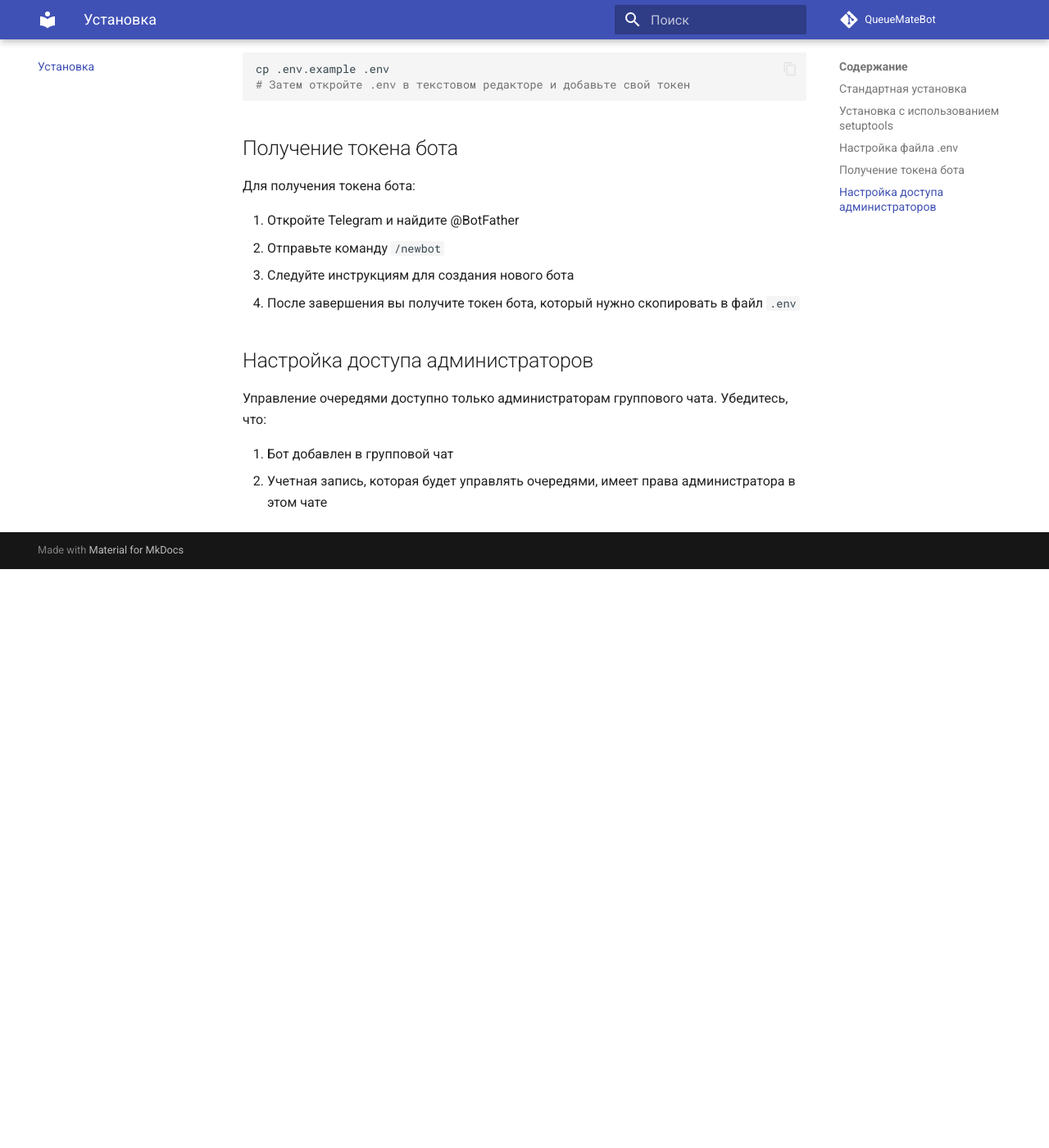
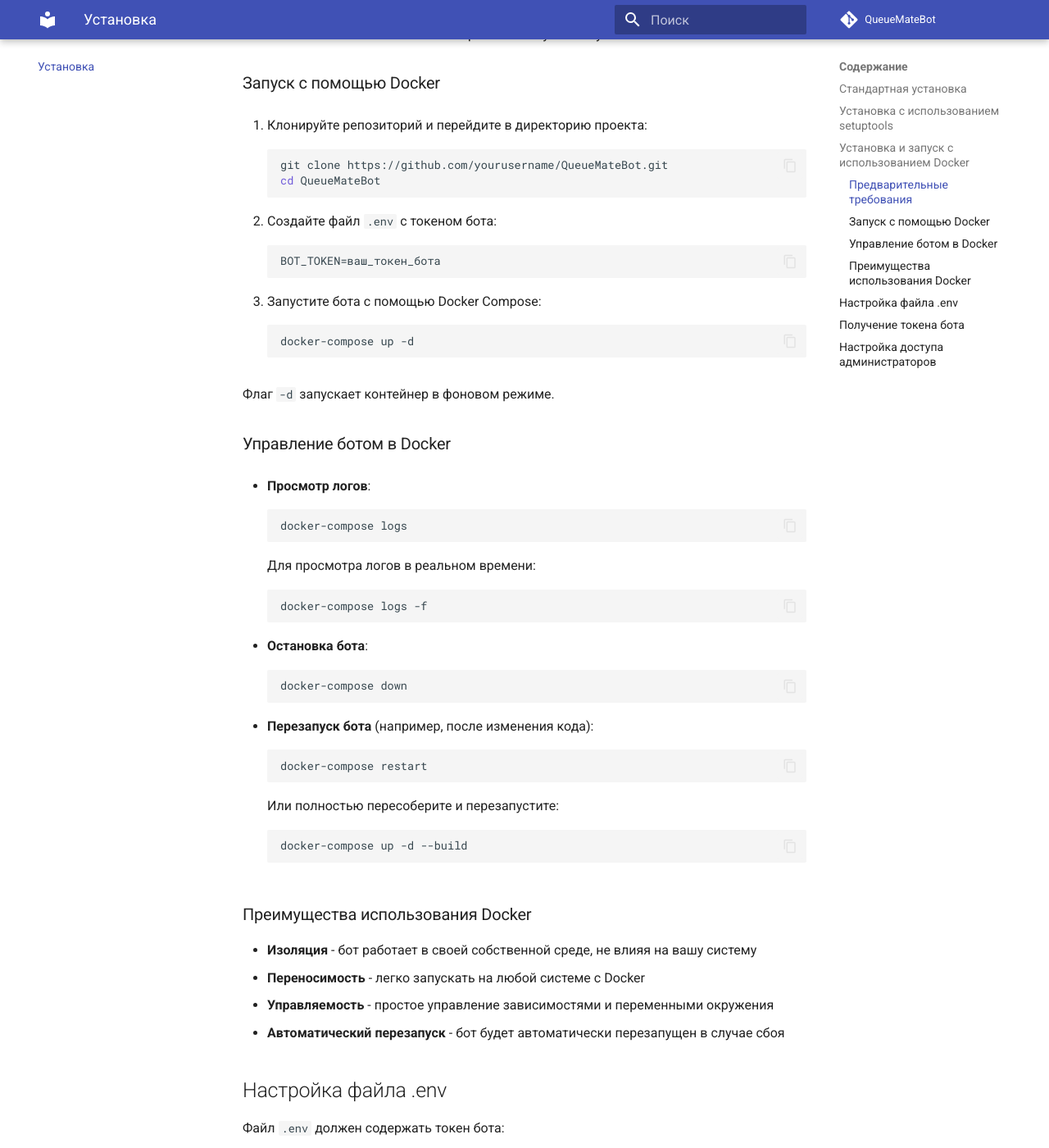
Before and after one commit to dmitrym1309/QueueMateBot, an MkDocs documentation site: the page built from docs/installation.md, in a window 1280 px wide and 1400 px high, scrolled down 1658 px. Shown: the whole window at 82% size. Built offline with MkDocs 1.6.1 and Material for MkDocs 9.7.7, drawn with Linux system fonts in a browser that asks for light colours; comment, search, counter and statistics services are not loaded; before the commit the page ends 2352 px from its top, so only the background shows below that; some of the changed text lies outside the part shown.

Commit message:
add docker

````diff
--- a/docs/installation.md
+++ b/docs/installation.md
@@ -58,6 +58,66 @@ pip install dist/QueueMateBot-*.whl
 queuemate-bot
 ```
 
+## Установка и запуск с использованием Docker
+
+Для удобного развертывания и запуска бота вы можете использовать Docker:
+
+### Предварительные требования
+
+1. Установите [Docker](https://www.docker.com/products/docker-desktop/) и Docker Compose на вашу систему
+
+### Запуск с помощью Docker
+
+1. Клонируйте репозиторий и перейдите в директорию проекта:
+```bash
+git clone https://github.com/yourusername/QueueMateBot.git
+cd QueueMateBot
+```
+
+2. Создайте файл `.env` с токеном бота:
+```
+BOT_TOKEN=ваш_токен_бота
+```
+
+3. Запустите бота с помощью Docker Compose:
+```bash
+docker-compose up -d
+```
+
+Флаг `-d` запускает контейнер в фоновом режиме.
+
+### Управление ботом в Docker
+
+- **Просмотр логов**:
+```bash
+docker-compose logs
+```
+Для просмотра логов в реальном времени:
+```bash
+docker-compose logs -f
+```
+
+- **Остановка бота**:
+```bash
+docker-compose down
+```
+
+- **Перезапуск бота** (например, после изменения кода):
+```bash
+docker-compose restart
+```
+Или полностью пересоберите и перезапустите:
+```bash
+docker-compose up -d --build
+```
+
+### Преимущества использования Docker
+
+- **Изоляция** - бот работает в своей собственной среде, не влияя на вашу систему
+- **Переносимость** - легко запускать на любой системе с Docker
+- **Управляемость** - простое управление зависимостями и переменными окружения
+- **Автоматический перезапуск** - бот будет автоматически перезапущен в случае сбоя
+
 ## Настройка файла .env
 
 Файл `.env` должен содержать токен бота:
````
Also changed, not shown: README.md (+25 -0 lines), docker-compose.yml (added, +11 -0 lines), 1 other file.
